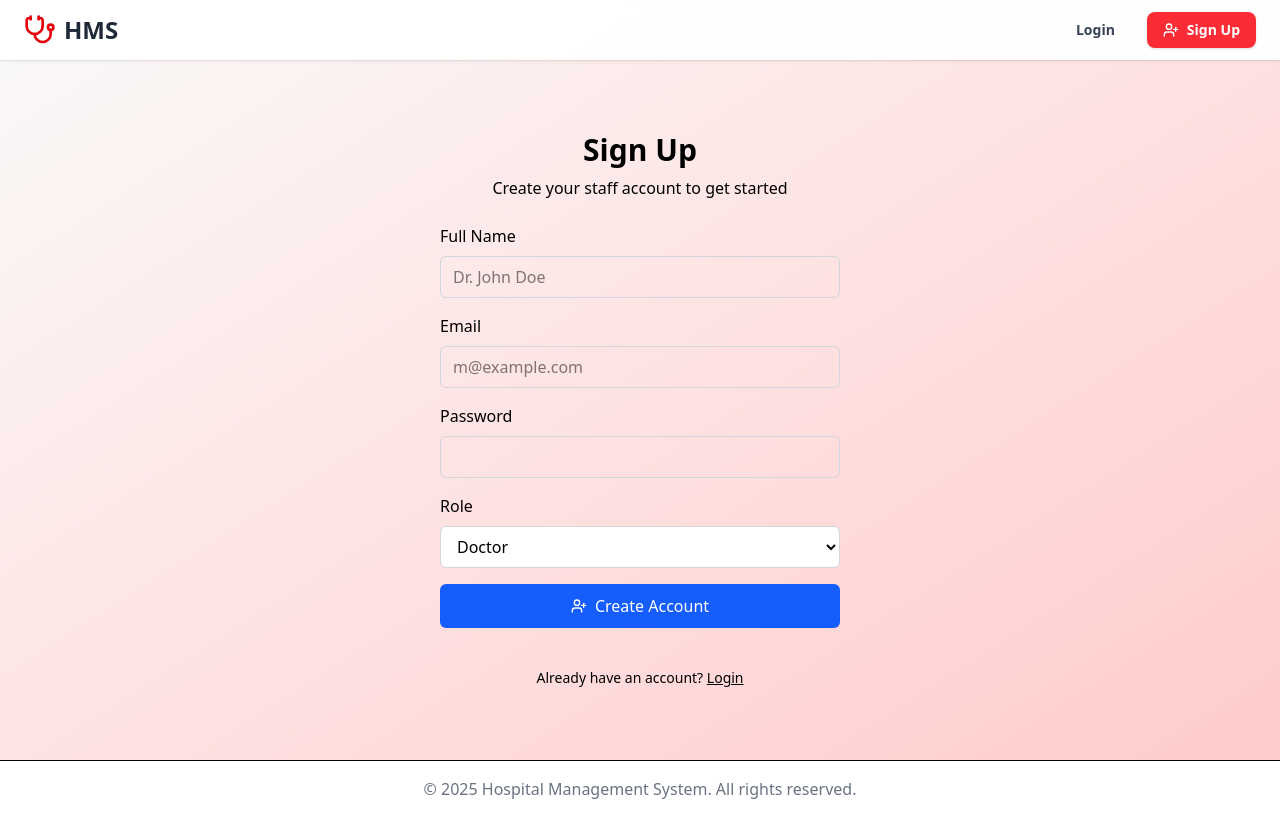
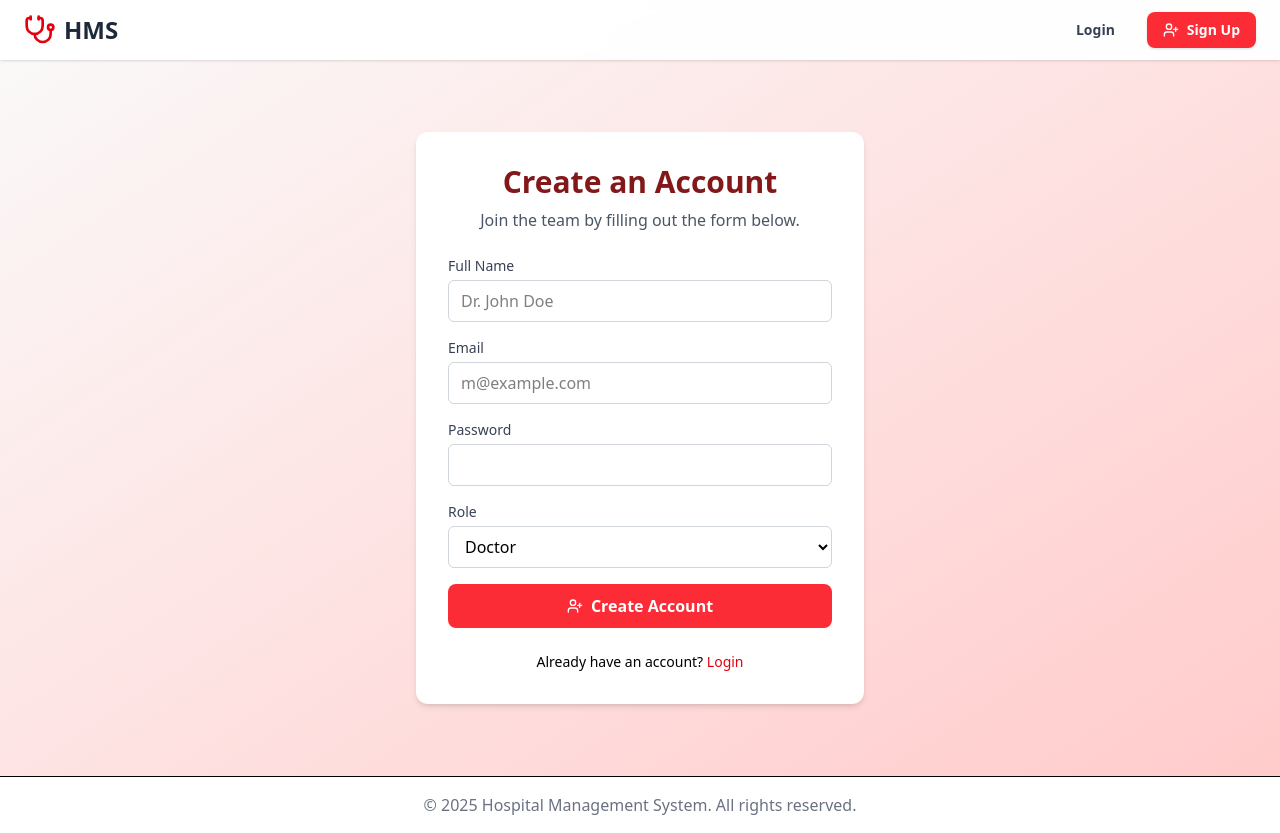
Before and after one commit to AgileAmigos/healthcare-hms, a React (Vite) app in the folder frontend/: page /signup in a window 1280 px wide. Built offline with nearby package versions, Linux system fonts and the light colour scheme.

Commit message:
major theme changes

```diff
--- a/frontend/src/pages/BedManagement.tsx
+++ b/frontend/src/pages/BedManagement.tsx
@@ -96,7 +96,7 @@ const BedManagement = () => {
   return (
     <div className="bg-white p-8 rounded-xl shadow-md">
       <div className="mb-6">
-        <h1 className="text-3xl font-bold text-gray-800">Bed Management</h1>
+        <h1 className="text-3xl font-bold text-red-900">Bed Management</h1>
         <p className="text-gray-600 mt-1">View and manage hospital bed allocation.</p>
       </div>
 
@@ -127,7 +127,7 @@ const BedManagement = () => {
         <div className="fixed inset-0 bg-black bg-opacity-50 flex items-center justify-center z-50">
           <div className="bg-white rounded-lg shadow-xl p-6 w-full max-w-md">
             <div className="flex justify-between items-center mb-4">
-              <h2 className="text-2xl font-bold">Manage Bed {selectedBed.bed_number}</h2>
+              <h2 className="text-2xl font-bold text-red-900">Manage Bed {selectedBed.bed_number}</h2>
               <button onClick={handleCloseModal} className="p-1 rounded-full hover:bg-gray-200">
                 <X size={24} />
               </button>
@@ -141,7 +141,7 @@ const BedManagement = () => {
                   id="patient"
                   value={selectedPatientId}
                   onChange={(e) => setSelectedPatientId(e.target.value)}
-                  className="w-full px-3 py-2 border border-gray-300 rounded-md focus:outline-none focus:ring-2 focus:ring-blue-500 bg-white"
+                  className="w-full px-3 py-2 border border-gray-300 rounded-md focus:outline-none focus:ring-2 focus:ring-red-500 bg-white"
                 >
                   <option value="">-- Vacant --</option>
                   {patients.map((p) => (
@@ -162,7 +162,7 @@ const BedManagement = () => {
                 <button
                   type="submit"
                   disabled={isUpdating}
-                  className="px-4 py-2 bg-blue-600 text-white rounded-md hover:bg-blue-700 disabled:opacity-50 flex items-center gap-2"
+                  className="px-4 py-2 bg-red-500 text-white rounded-md hover:bg-red-600 disabled:opacity-50 flex items-center gap-2"
                 >
                   {isUpdating ? <Loader2 className="animate-spin" size={16}/> : <Check size={16}/>}
                   {isUpdating ? 'Updating...' : 'Update Bed'}
--- a/frontend/src/pages/PatientDocuments.tsx
+++ b/frontend/src/pages/PatientDocuments.tsx
@@ -104,7 +104,7 @@ const PatientDocuments = () => {
     <div className="grid grid-cols-1 lg:grid-cols-3 gap-8">
       {/* Document List */}
       <div className="lg:col-span-2 bg-white p-8 rounded-xl shadow-md">
-        <h1 className="text-3xl font-bold text-gray-800">Patient Documents</h1>
+        <h1 className="text-3xl font-bold text-red-900">Patient Documents</h1>
         <p className="text-gray-600 mt-1">
           Viewing documents for: <span className="font-semibold">{patient?.full_name}</span> (ID: {patient?.patient_id})
         </p>
@@ -114,7 +114,7 @@ const PatientDocuments = () => {
             documents.map((doc) => (
               <div key={doc.document_id} className="flex items-center justify-between p-4 border rounded-lg bg-gray-50">
                 <div className="flex items-center gap-3">
-                  <FileText className="h-6 w-6 text-blue-600" />
+                  <FileText className="h-6 w-6 text-red-600" />
                   <div>
                     <p className="font-semibold">{doc.document_name}</p>
                     <p className="text-sm text-gray-500">
@@ -133,7 +133,7 @@ const PatientDocuments = () => {
 
       {/* Upload Form */}
       <div className="bg-white p-8 rounded-xl shadow-md h-fit">
-        <h2 className="text-2xl font-bold text-gray-800 flex items-center gap-2"><Upload size={24}/> Upload New Document</h2>
+        <h2 className="text-2xl font-bold text-red-900 flex items-center gap-2"><Upload size={24}/> Upload New Document</h2>
         <form onSubmit={handleUpload} className="mt-6 space-y-4">
           <div>
             <label htmlFor="doc-type" className="block text-sm font-medium text-gray-700">Document Type</label>
@@ -144,7 +144,7 @@ const PatientDocuments = () => {
               placeholder="e.g., Blood Test, X-Ray"
               value={documentType}
               onChange={(e) => setDocumentType(e.target.value)}
-              className="mt-1 w-full px-3 py-2 border border-gray-300 rounded-md focus:outline-none focus:ring-2 focus:ring-blue-500"
+              className="mt-1 w-full px-3 py-2 border border-gray-300 rounded-md focus:outline-none focus:ring-2 focus:ring-red-500"
             />
           </div>
           <div>
@@ -153,7 +153,7 @@ const PatientDocuments = () => {
               <div className="space-y-1 text-center">
                 <Paperclip className="mx-auto h-12 w-12 text-gray-400" />
                 <div className="flex text-sm text-gray-600">
-                  <label htmlFor="file-upload" className="relative cursor-pointer bg-white rounded-md font-medium text-blue-600 hover:text-blue-500 focus-within:outline-none">
+                  <label htmlFor="file-upload" className="relative cursor-pointer bg-white rounded-md font-medium text-red-600 hover:text-red-500 focus-within:outline-none">
                     <span>Select a file</span>
                     <input id="file-upload" name="file-upload" type="file" className="sr-only" onChange={handleFileChange} />
                   </label>
@@ -169,7 +169,7 @@ const PatientDocuments = () => {
           <button
             type="submit"
             disabled={isUploading || !selectedFile || !documentType}
-            className="w-full flex items-center justify-center gap-2 px-4 py-2.5 text-sm font-medium text-white bg-blue-600 rounded-lg hover:bg-blue-700 focus:outline-none focus:ring-2 focus:ring-offset-2 focus:ring-blue-500 disabled:opacity-50"
+            className="w-full flex items-center justify-center gap-2 px-4 py-2.5 text-sm font-semibold text-white bg-red-500 rounded-lg hover:bg-red-600 focus:outline-none focus:ring-2 focus:ring-offset-2 focus:ring-red-500 disabled:opacity-50 transition-colors"
           >
             {isUploading ? <><Loader2 className="animate-spin" size={16}/> Uploading...</> : <><Upload size={16}/> Upload File</>}
           </button>
--- a/frontend/src/pages/Signup.tsx
+++ b/frontend/src/pages/Signup.tsx
@@ -57,16 +57,16 @@ const Signup = () => {
 
     return (
         <div className="flex items-center justify-center py-12">
-      <div className="mx-auto grid w-[400px] gap-6">
-        <div className="grid gap-2 text-center">
-          <h1 className="text-3xl font-bold">Sign Up</h1>
-          <p className="text-balance text-muted-foreground">
-            Create your staff account to get started
+        <div className="w-full max-w-md p-8 space-y-6 bg-white rounded-xl shadow-md">
+            <div className="text-center">
+            <h1 className="text-3xl font-bold text-red-900">Create an Account</h1>
+            <p className="mt-2 text-gray-600">
+                Join the team by filling out the form below.
             </p>
             </div>
-        <form onSubmit={handleSubmit} className="grid gap-4">
-          <div className="grid gap-2">
-            <label htmlFor="full-name">Full Name</label>
+            <form onSubmit={handleSubmit} className="space-y-4">
+            <div>
+                <label htmlFor="full-name" className="block text-sm font-medium text-gray-700">Full Name</label>
                 <input
                 id="full-name"
                 type="text"
@@ -74,11 +74,11 @@ const Signup = () => {
                 required
                 value={fullName}
                 onChange={(e) => setFullName(e.target.value)}
-              className="w-full px-3 py-2 border border-gray-300 rounded-md focus:outline-none focus:ring-2 focus:ring-blue-500"
+                className="mt-1 w-full px-3 py-2 border border-gray-300 rounded-md focus:outline-none focus:ring-2 focus:ring-red-500"
                 />
             </div>
-          <div className="grid gap-2">
-            <label htmlFor="email">Email</label>
+            <div>
+                <label htmlFor="email" className="block text-sm font-medium text-gray-700">Email</label>
                 <input
                 id="email"
                 type="email"
@@ -86,36 +86,36 @@ const Signup = () => {
                 required
                 value={email}
                 onChange={(e) => setEmail(e.target.value)}
-              className="w-full px-3 py-2 border border-gray-300 rounded-md focus:outline-none focus:ring-2 focus:ring-blue-500"
+                className="mt-1 w-full px-3 py-2 border border-gray-300 rounded-md focus:outline-none focus:ring-2 focus:ring-red-500"
                 />
             </div>
-          <div className="grid gap-2">
-            <label htmlFor="password">Password</label>
+            <div>
+                <label htmlFor="password" className="block text-sm font-medium text-gray-700">Password</label>
                 <input
                 id="password"
                 type="password"
                 required
                 value={password}
                 onChange={(e) => setPassword(e.target.value)}
-              className="w-full px-3 py-2 border border-gray-300 rounded-md focus:outline-none focus:ring-2 focus:ring-blue-500"
+                className="mt-1 w-full px-3 py-2 border border-gray-300 rounded-md focus:outline-none focus:ring-2 focus:ring-red-500"
                 />
             </div>
-          <div className="grid gap-2">
-            <label htmlFor="role">Role</label>
+            <div>
+                <label htmlFor="role" className="block text-sm font-medium text-gray-700">Role</label>
                 <select
                 id="role"
                 value={role}
                 onChange={(e) => setRole(e.target.value as 'doctor' | 'nurse')}
-              className="w-full px-3 py-2 border border-gray-300 rounded-md focus:outline-none focus:ring-2 focus:ring-blue-500 bg-white"
+                className="mt-1 w-full px-3 py-2 border border-gray-300 rounded-md focus:outline-none focus:ring-2 focus:ring-red-500 bg-white"
                 >
                 <option value="doctor">Doctor</option>
                 <option value="nurse">Nurse</option>
                 </select>
             </div>
-          {error && <p className="text-red-500 text-sm">{error}</p>}
+            {error && <p className="text-red-600 text-sm">{error}</p>}
             <button
                 type="submit"
-            className="w-full bg-blue-600 text-white py-2.5 rounded-md hover:bg-blue-700 focus:outline-none focus:ring-2 focus:ring-offset-2 focus:ring-blue-500 disabled:opacity-50 flex items-center justify-center gap-2"
+                className="w-full bg-red-500 text-white py-2.5 rounded-lg font-semibold hover:bg-red-600 focus:outline-none focus:ring-2 focus:ring-offset-2 focus:ring-red-500 disabled:opacity-50 flex items-center justify-center gap-2 transition-colors"
                 disabled={isLoading}
             >
                 {isLoading ? 'Creating Account...' : <><UserPlus size={16}/> Create Account</>}
@@ -123,7 +123,7 @@ const Signup = () => {
             </form>
             <div className="mt-4 text-center text-sm">
             Already have an account?{' '}
-          <Link to="/login" className="underline">
+            <Link to="/login" className="font-medium text-red-600 hover:underline">
                 Login
             </Link>
             </div>
```
Also changed, not shown: frontend/src/pages/PrescriptionManagement.tsx (+8 -7 lines), 1 other file (tests, documents, lock files or other folders). Lines whose indentation alone changed are shown as unchanged.
